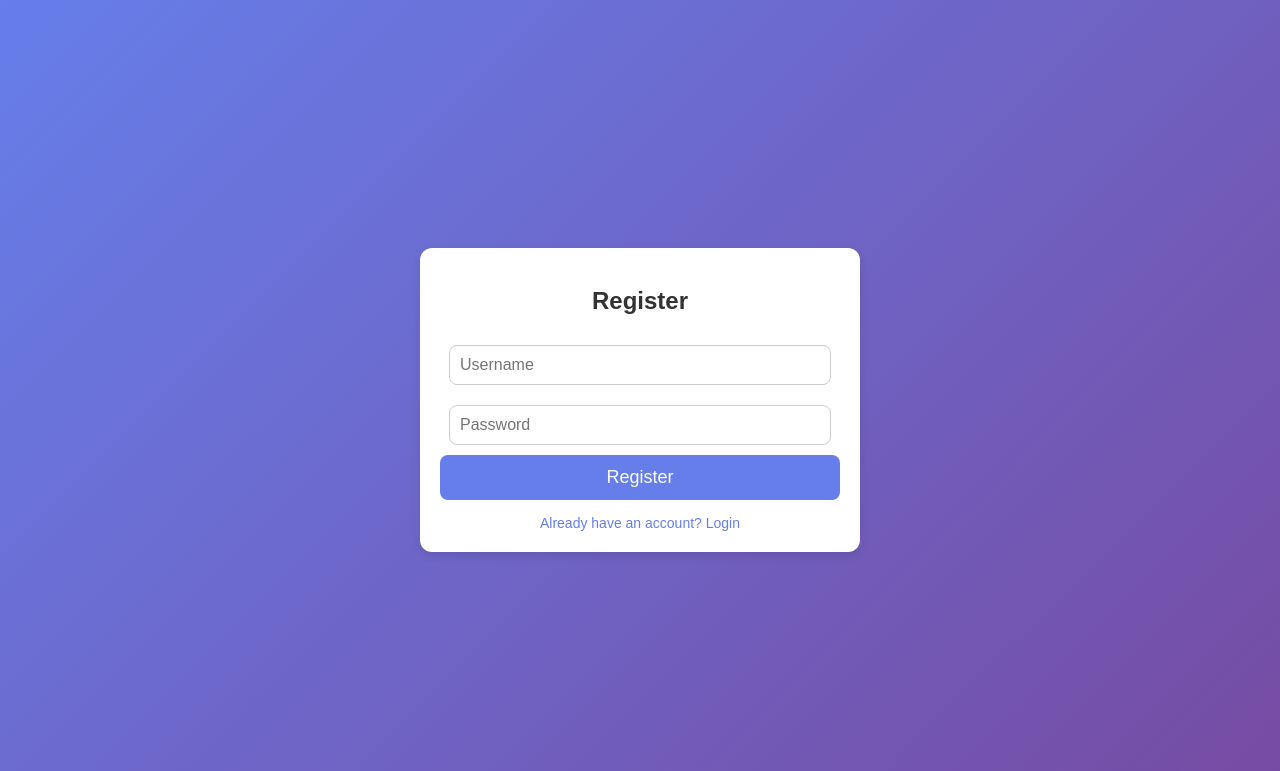
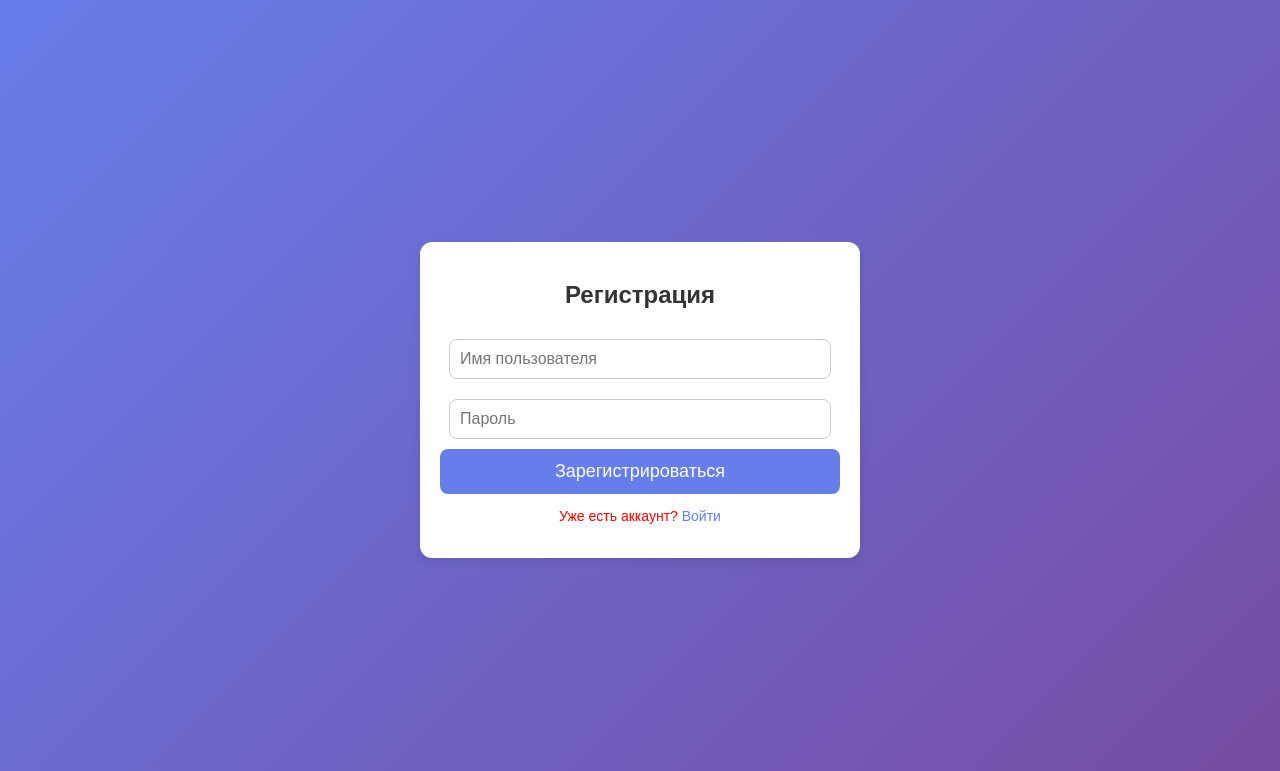
Before and after one commit to Rimanagi/checklist-old, a FastAPI app: page /register in a window 1280 px wide. Shown: the top 771 px of the page. Run offline with FastAPI, Linux system fonts and the light colour scheme.

Commit message:
Версия с успешным логированием

```diff
--- a/main.py
+++ b/main.py
@@ -1,6 +1,6 @@
 import uvicorn
-from fastapi import FastAPI, Depends, HTTPException, status, WebSocket, WebSocketDisconnect, Request, Header
-from fastapi.security import OAuth2PasswordBearer, OAuth2PasswordRequestForm
+from fastapi import FastAPI, Depends, HTTPException, status, WebSocket, WebSocketDisconnect, Request, Form
+from fastapi.security import OAuth2PasswordRequestForm
 from fastapi.responses import HTMLResponse, RedirectResponse
 from fastapi.templating import Jinja2Templates
 from fastapi.staticfiles import StaticFiles
@@ -16,17 +16,12 @@ app = FastAPI()
 templates = Jinja2Templates(directory="templates")
 app.mount("/static", StaticFiles(directory="static"), name="static")
 
-oauth2_scheme = OAuth2PasswordBearer(tokenUrl="/login")
-
+# Простое хранилище пользователей (НЕ для продакшена)
 fake_users_db = {}
 
 class User(BaseModel):
     username: str
     password: str
-
-class Token(BaseModel):
-    access_token: str
-    token_type: str
 
 def create_access_token(data: dict, expires_delta: timedelta | None = None):
     to_encode = data.copy()
@@ -35,13 +30,16 @@ def create_access_token(data: dict, expires_delta: timedelta | None = None):
     return jwt.encode(to_encode, SECRET_KEY, algorithm=ALGORITHM)
 
 def verify_password(plain_password, hashed_password):
-    # Просто сравниваем пароли
     return plain_password == hashed_password
 
 def get_password_hash(password):
-    return password  # Для теста, просто вернем пароль как есть
+    # В реальном проекте обязательно используйте хэширование!
+    return password
 
-def get_current_user(token: str = Depends(oauth2_scheme)):
+def get_current_user_from_cookie(request: Request):
+    token = request.cookies.get("access_token")
+    if not token:
+        raise HTTPException(status_code=status.HTTP_401_UNAUTHORIZED, detail="Not authenticated")
     try:
         payload = jwt.decode(token, SECRET_KEY, algorithms=[ALGORITHM])
         username = payload.get("sub")
@@ -51,46 +49,66 @@ def get_current_user(token: str = Depends(oauth2_scheme)):
     except jwt.PyJWTError:
         raise HTTPException(status_code=status.HTTP_401_UNAUTHORIZED, detail="Invalid token")
 
+# GET‑обработчик страницы регистрации
 @app.get("/register", response_class=HTMLResponse)
 def get_register_page(request: Request):
     return templates.TemplateResponse("register.html", {"request": request})
 
-@app.post("/register")
-def register(user: User):
-    if user.username in fake_users_db:
-        raise HTTPException(status_code=status.HTTP_400_BAD_REQUEST, detail="User already exists")
-    fake_users_db[user.username] = get_password_hash(user.password)
-    return {"message": "User registered successfully"}
-    # fake_users_db[user.username] = user.password  # Это место следует улучшить для безопасности
+# POST‑обработчик регистрации
+@app.post("/register", response_class=HTMLResponse)
+def register(request: Request, username: str = Form(...), password: str = Form(...)):
+    if username in fake_users_db:
+        # Если такой пользователь уже существует, возвращаем страницу регистрации с ошибкой
+        return templates.TemplateResponse(
+            "register.html",
+            {"request": request, "error": "Пользователь с таким именем уже существует"}
+        )
+    fake_users_db[username] = get_password_hash(password)
+    # При успешной регистрации перенаправляем на страницу логина с сообщением об успехе
+    return RedirectResponse(url="/login?msg=Регистрация успешна! Теперь вы можете войти.", status_code=302)
 
+# GET‑обработчик страницы логина
+@app.get("/login", response_class=HTMLResponse)
+def get_login_page(request: Request, msg: str = None):
+    return templates.TemplateResponse("login.html", {"request": request, "msg": msg})
 
-@app.get("/login", response_class=HTMLResponse)
-def get_login_page(request: Request):
-    return templates.TemplateResponse("login.html", {"request": request})
-
-@app.post("/login", response_model=Token)
-def login(form_data: OAuth2PasswordRequestForm = Depends()):
+# POST‑обработчик логина
+@app.post("/login", response_class=HTMLResponse)
+def login(request: Request, form_data: OAuth2PasswordRequestForm = Depends()):
     user = fake_users_db.get(form_data.username)
     if not user or not verify_password(form_data.password, user):
-        raise HTTPException(status_code=status.HTTP_401_UNAUTHORIZED, detail="Invalid credentials")
+        # При неверном логине/пароле возвращаем страницу логина с сообщением об ошибке
+        return templates.TemplateResponse(
+            "login.html",
+            {"request": request, "error": "Неверный логин или пароль"}
+        )
     access_token = create_access_token({"sub": form_data.username})
-    return {"access_token": access_token, "token_type": "bearer"}
+    response = RedirectResponse(url="/", status_code=302)
+    response.set_cookie(key="access_token", value=access_token, httponly=True)
+    return response
 
+# Главная страница – доступна только аутентифицированным пользователям
 @app.get("/", response_class=HTMLResponse)
-def main_page(request: Request, token: str = Header(None)):
+def main_page(request: Request):
     try:
-        username = get_current_user(token)  # Используем get_current_user для авторизации
+        username = get_current_user_from_cookie(request)
     except HTTPException:
-        return RedirectResponse(url="/login")  # Перенаправляем на страницу логина, если нет токена или токен неверный
-
+        # Если пользователь не аутентифицирован, перенаправляем на страницу регистрации
+        return RedirectResponse(url="/register", status_code=302)
     return templates.TemplateResponse("index.html", {"request": request, "username": username})
 
-@app.get("/servers", dependencies=[Depends(get_current_user)])
-def get_servers():
-    return {"message": "List of servers"}
+# Пример защищённого API‑эндпоинта
+@app.get("/servers")
+def get_servers(request: Request):
+    try:
+        username = get_current_user_from_cookie(request)
+    except HTTPException:
+        return RedirectResponse(url="/register", status_code=302)
+    return {"message": f"Список серверов для пользователя {username}"}
 
+# Пример WebSocket‑эндпоинта
 @app.websocket("/ws")
-async def websocket_endpoint(websocket: WebSocket):
+async def websocket_endpoint(websocket):
     await websocket.accept()
     try:
         while True:
@@ -100,4 +118,4 @@ async def websocket_endpoint(websocket: WebSocket):
         pass
 
 if __name__ == "__main__":
-    uvicorn.run('main:app', host="0.0.0.0", port=8000, reload=True)
+    uvicorn.run("main:app", host="0.0.0.0", port=8000, reload=True)
--- a/templates/register.html
+++ b/templates/register.html
@@ -1,55 +1,24 @@
 <!DOCTYPE html>
-<html lang="en">
+<html lang="ru">
 <head>
-    <script src="/static/script.js?v=1.2"></script>
-    <meta charset="UTF-8">
-    <meta name="viewport" content="width=device-width, initial-scale=1.0">
-    <title>Register</title>
-    <link rel="stylesheet" href="/static/styles.css">
+  <meta charset="UTF-8">
+  <meta name="viewport" content="width=device-width, initial-scale=1.0">
+  <title>Регистрация</title>
+  <link rel="stylesheet" href="/static/styles.css">
 </head>
 <body>
-    <div class="container">
-        <h2>Register</h2>
-        <input type="text" id="username" placeholder="Username">
-        <input type="password" id="password" placeholder="Password">
-        <button onclick="register()">Register</button>
-        <p id="message"></p>
-        <a href="/">Already have an account? Login</a>
-    </div>
-    <script>
-        async function register() {
-            const username = document.getElementById("username").value.trim();
-            const password = document.getElementById("password").value.trim();
-            const messageBox = document.getElementById("message");
-
-            if (!username || !password) {
-                messageBox.innerText = "Username and password are required!";
-                return;
-            }
-
-            const data = {
-                username: username,
-                password: password
-            };
-
-            const response = await fetch("/register", {
-                method: "POST",
-                headers: {
-                    "Content-Type": "application/json"
-                },
-                body: JSON.stringify(data)
-            });
-
-            const result = await response.json();
-            if (response.ok) {
-                messageBox.style.color = "green";
-                messageBox.innerText = "Registration successful! Redirecting to login...";
-                setTimeout(() => { window.location.href = "/login"; }, 2000); // Перенаправление на страницу логина
-            } else {
-                messageBox.style.color = "red";
-                messageBox.innerText = result.detail;
-            }
-        }
-    </script>
+  <div class="container">
+    <h2>Регистрация</h2>
+    <form method="post" action="/register">
+      <input type="text" name="username" placeholder="Имя пользователя" required>
+      <input type="password" name="password" placeholder="Пароль" required>
+      <button type="submit">Зарегистрироваться</button>
+    </form>
+    <!-- Если есть сообщение об ошибке регистрации -->
+    {% if error %}
+      <p style="color: red;">{{ error }}</p>
+    {% endif %}
+    <p>Уже есть аккаунт? <a href="/login">Войти</a></p>
+  </div>
 </body>
 </html>
```
Also changed, not shown: templates/index.html (+16 -19 lines), templates/login.html (+14 -40 lines).
